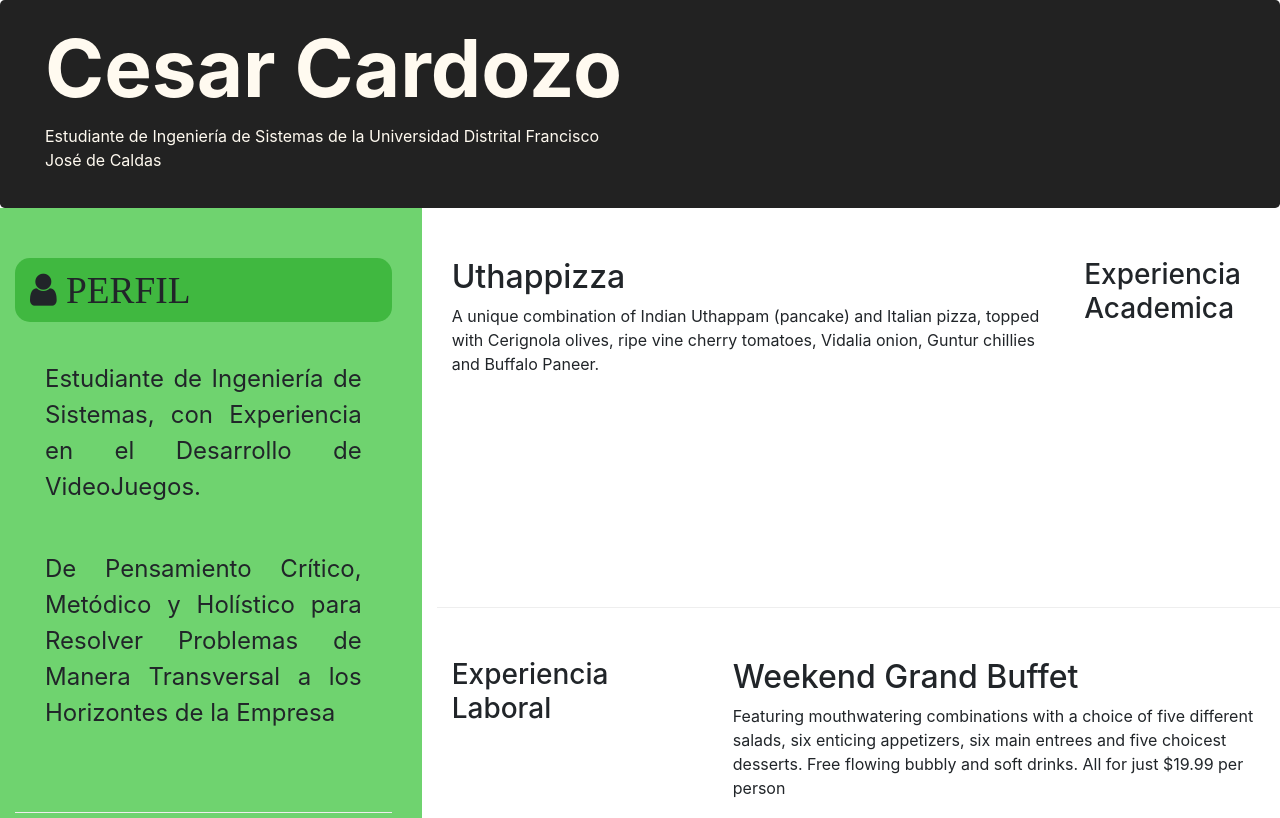
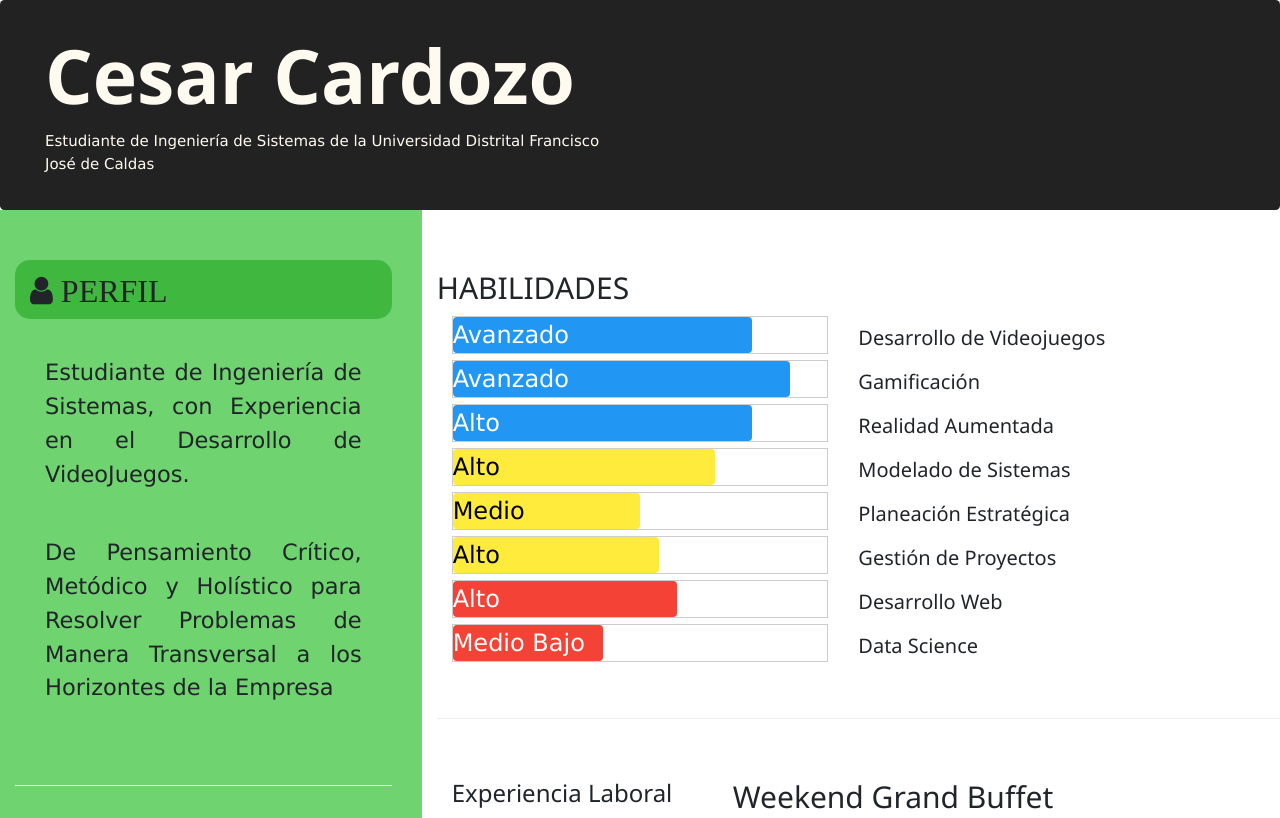
Before and after one commit to IntyKillaRaymi/IntyKillaRaymi.github.io, a website: page index.html in a window 1280 px wide. Shown: the top 818 px of the page. Drawn offline with nearby package versions, Linux system fonts and the light colour scheme.

Commit message:
Progress Bar

```diff
--- a/Styles/Style.css
+++ b/Styles/Style.css
@@ -1,6 +1,7 @@
 @import url(https://unpkg.com/bootstrap@4.4.1/dist/css/bootstrap.min.css);
 @import url(https://unpkg.com/bootstrap-social@5.1.1/bootstrap-social.css);
 @import url(https://unpkg.com/font-awesome@4.7.0/css/font-awesome.min.css);
+@import url(https://www.w3schools.com/w3css/4/w3.css);
 
 .row-header{
     margin: 0px auto;
--- a/index.html
+++ b/index.html
@@ -24,6 +24,7 @@
             </div>
     </header>
 
+
     <div class="row">
         <aside class="col-sm-6 col-md-4 d-none d-sm-block">
             <div class="container">
@@ -49,16 +50,92 @@
             </div>
 
         </aside>
-        <div class="col-sm-8 col-5">
-            <div class="row row-content aling-items-center">
-                <div class="col-12 col-sm-4 order-sm-last col-md-3">
-                    <h3>Experiencia Academica</h3>
+        <div class="col-sm-6 col-md-8 col-xs-12">
+
+            <div class="row row-content">
+                <h2 class="row col-12">HABILIDADES</h2>
+                <div class="row aling-items-center col-12">
+                    <div class="col-12 col-sm-4 order-sm-last col-md-6">
+                        <h4>Desarrollo de Videojuegos</h4>
+                    </div>
+                    <div class="col col-sm order-sm-first col-md">
+                        <div class="w3-border w3-xlarge">
+                            <div class="w3-blue w3-round" style="width:80%">Avanzado</div>
+                        </div>
+                    </div>
                 </div>
-                <div class="col col-sm order-sm-first col-md">
-                    <h2>Uthappizza</h2>
-                    <p>A unique combination of Indian Uthappam (pancake) and Italian pizza, topped with Cerignola olives, ripe vine cherry tomatoes, Vidalia onion, Guntur chillies and Buffalo Paneer.</p>
+                <div class="row aling-items-center col-12">
+                    <div class="col-12 col-sm-4 order-sm-last col-md-6">
+                        <h4>Gamificación</h4>
+                    </div>
+                    <div class="col col-sm order-sm-first col-md">
+                        <div class="w3-border w3-xlarge">
+                            <div class="w3-blue w3-round" style="width:90%">Avanzado</div>
+                        </div>
+                    </div>
+                </div>
+                <div class="row aling-items-center col-12">
+                    <div class="col-12 col-sm-4 order-sm-last col-md-6">
+                        <h4>Realidad Aumentada</h4>
+                    </div>
+                    <div class="col col-sm order-sm-first col-md">
+                        <div class="w3-border w3-xlarge">
+                            <div class="w3-blue w3-round" style="width:80%">Alto</div>
+                        </div>
+                    </div>
+                </div>
+                <div class="row aling-items-center col-12">
+                    <div class="col-12 col-sm-4 order-sm-last col-md-6">
+                        <h4>Modelado de Sistemas</h4>
+                    </div>
+                    <div class="col col-sm order-sm-first col-md">
+                        <div class="w3-border w3-xlarge">
+                            <div class="w3-yellow w3-round" style="width:70%">Alto</div>
+                        </div>
+                    </div>
+                </div>
+                <div class="row aling-items-center col-12">
+                    <div class="col-12 col-sm-4 order-sm-last col-md-6">
+                        <h4>Planeación Estratégica</h4>
+                    </div>
+                    <div class="col col-sm order-sm-first col-md">
+                        <div class="w3-border w3-xlarge">
+                            <div class="w3-yellow w3-round" style="width:50%">Medio</div>
+                        </div>
+                    </div>
+                </div>
+                <div class="row aling-items-center col-12">
+                    <div class="col-12 col-sm-4 order-sm-last col-md-6">
+                        <h4>Gestión de Proyectos</h4>
+                    </div>
+                    <div class="col col-sm order-sm-first col-md">
+                        <div class="w3-border w3-xlarge">
+                            <div class="w3-yellow w3-round" style="width:55%">Alto</div>
+                        </div>
+                    </div>
+                </div>
+                <div class="row aling-items-center col-12">
+                    <div class="col-12 col-sm-4 order-sm-last col-md-6">
+                        <h4>Desarrollo Web</h4>
+                    </div>
+                    <div class="col col-sm order-sm-first col-md">
+                        <div class="w3-border w3-xlarge">
+                            <div class="w3-red w3-round" style="width:60%">Alto</div>
+                        </div>
+                    </div>
+                </div>
+                <div class="row aling-items-center col-12">
+                    <div class="col-12 col-sm-4 order-sm-last col-md-6">
+                        <h4>Data Science</h4>
+                    </div>
+                    <div class="col col-sm order-sm-first col-md">
+                        <div class="w3-border w3-xlarge">
+                            <div class="w3-red w3-round" style="width:40%">Medio Bajo</div>
+                        </div>
+                    </div>
                 </div>
             </div>
+
 
             <div class="row row-content aling-items-center">
                 <div class="col-12 col-sm-4 order-sm-first col-md-4">
```
